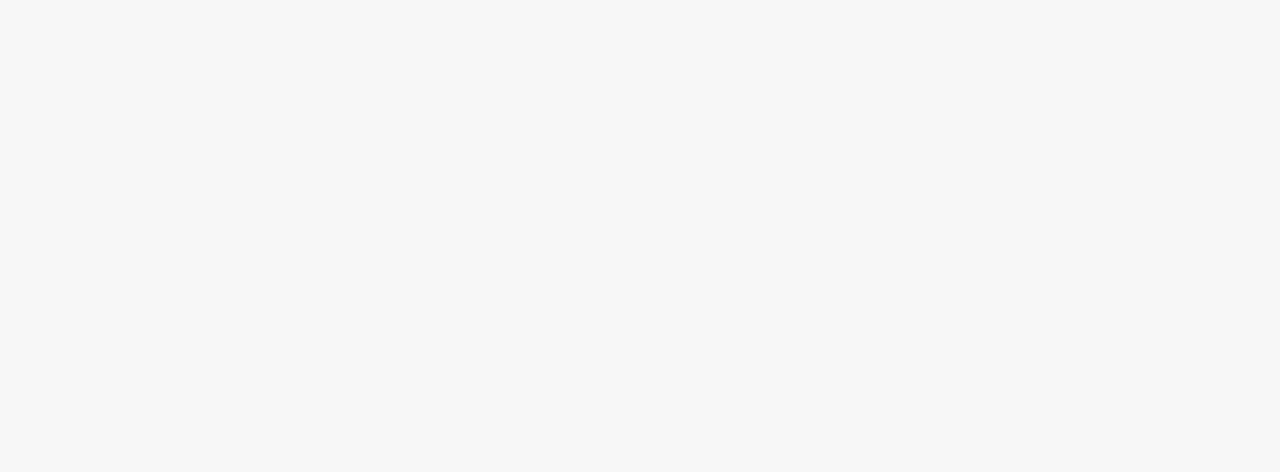
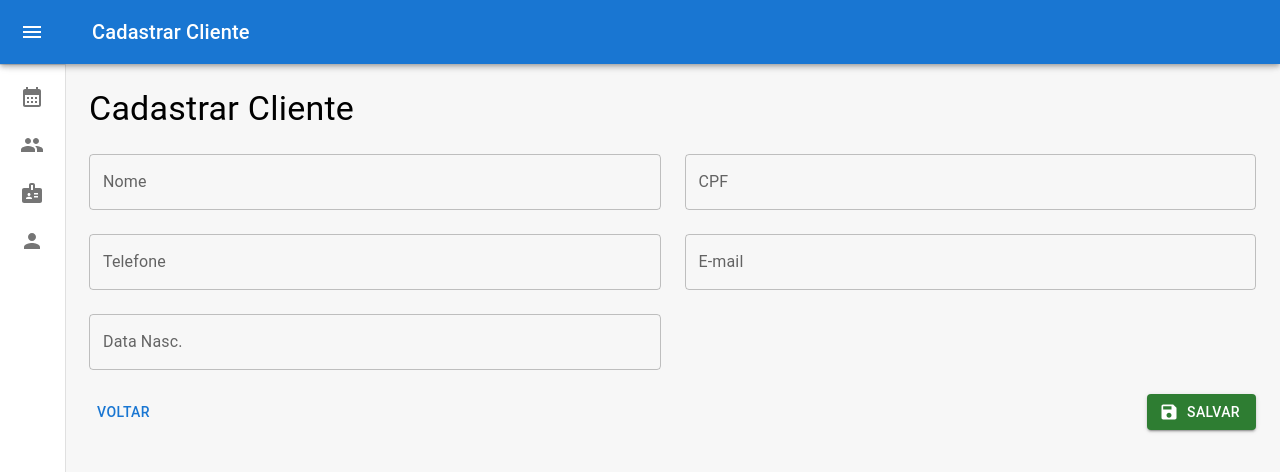
Before and after one commit to lucasvromano/restaurant, a React (Create React App) app: page /clientes/cadastrar in a window 1280 px wide. Before the commit this address had no page. Shown: the top 472 px of the page. Built offline with nearby package versions, Linux system fonts and the light colour scheme.

Commit message:
feature: add customer module

```diff
--- a/src/components/MiniDrawer/index.tsx
+++ b/src/components/MiniDrawer/index.tsx
@@ -1,12 +1,6 @@
 import * as React from 'react';
 import { useTheme, Box, Toolbar, List, Typography, Divider, IconButton, ListItem, ListItemButton, ListItemIcon, ListItemText } from '@mui/material';
-
-import MenuIcon from '@mui/icons-material/Menu';
-import ChevronLeftIcon from '@mui/icons-material/ChevronLeft';
-import ChevronRightIcon from '@mui/icons-material/ChevronRight';
-import CalendarMonthIcon from '@mui/icons-material/CalendarMonth';
-import PersonIcon from '@mui/icons-material/Person';
-import PeopleIcon from '@mui/icons-material/People';
+import { Badge, Menu, ChevronLeft, ChevronRight, CalendarMonth, Person, People } from '@mui/icons-material';
 
 import * as S from './styles'
 
@@ -19,17 +13,22 @@ const listItems = [
   {
     text: 'Agendamento',
     link: '/agendamentos',
-    icon: (<CalendarMonthIcon />)
+    icon: (<CalendarMonth />)
+  },
+  {
+    text: 'Clientes',
+    link: '/clientes',
+    icon: (<People />)
+  },
+  {
+    text: 'Funcionários',
+    link: '/funcionarios',
+    icon: (<Badge />)
   },
   {
     text: 'Usuários',
     link: '/usuarios',
-    icon: (<PersonIcon />)
-  },
-  {
-    text: 'Funcionários',
-    link: '/funcionarios',
-    icon: (<PeopleIcon />)
+    icon: (<Person />)
   }
 ]
 
@@ -59,7 +58,7 @@ const MiniDrawer = ({ title, children }: MiniDrawerType) => {
               ...(open && { display: 'none' }),
             }}
           >
-            <MenuIcon />
+            <Menu />
           </IconButton>
           <Typography variant="h6" noWrap component="div">
             {title}
@@ -69,7 +68,7 @@ const MiniDrawer = ({ title, children }: MiniDrawerType) => {
       <S.Drawer variant="permanent" open={open}>
         <S.DrawerHeader>
           <IconButton onClick={handleDrawerClose}>
-            {theme.direction === 'rtl' ? <ChevronRightIcon /> : <ChevronLeftIcon />}
+            {theme.direction === 'rtl' ? <ChevronRight /> : <ChevronLeft />}
           </IconButton>
         </S.DrawerHeader>
         <Divider />
--- a/src/store/index.ts
+++ b/src/store/index.ts
@@ -3,17 +3,20 @@ import { configureStore } from '@reduxjs/toolkit'
 import schedulesReducer from './reducers/schedules'
 import usersReducer from './reducers/users'
 import employeesReducer from './reducers/employees'
+import customersReducer from './reducers/customers'
 
 const rootReducer = {
   schedules: schedulesReducer,
   users: usersReducer,
   employees: employeesReducer,
+  customers: customersReducer,
 }
 
 export type RootState = {
   schedules: [],
   users: [],
   employees: [],
+  customers: [],
 }
 
 export default configureStore({ reducer: rootReducer })
--- /dev/null
+++ b/src/store/reducers/customers.ts
@@ -0,0 +1,18 @@
+import { createAction, createReducer } from "@reduxjs/toolkit";
+
+interface ICustomer {
+  id: string,
+  name: string,
+  document: string,
+  phone: string
+  email: string,
+  birthday: string
+}
+
+const INITIAL_STATE: ICustomer[] | (() => ICustomer[]) = []
+
+export const addCustomer = createAction<ICustomer | []>('ADD_CUSTOMER');
+
+export default createReducer(INITIAL_STATE, {
+  [addCustomer.type]: (state, action) => ([...state, action.payload])
+});
--- a/src/views/App.tsx
+++ b/src/views/App.tsx
@@ -4,6 +4,7 @@ import {
   Routes,
   Route,
 } from "react-router-dom";
+
 import ForgotPassword from "./ForgotPassword";
 import Schedules from "./Schedules";
 import Login from "./Login";
@@ -12,10 +13,10 @@ import Users from "./Users";
 import CreateUser from "./Users/CreateUser";
 import Employees from "./Employees";
 import CreateEmployee from "./Employees/CreateEmployee";
+import Customers from "./Customers";
+import CreateCustomer from "./Customers/CreateCustomer";
 
-const App = () => {
-
-  return (
+const App = () => (
   <>
     <Router>
       <Routes>
@@ -30,10 +31,12 @@ const App = () => {
 
         <Route path="/funcionarios" element={<Employees />} />
         <Route path="/funcionarios/cadastrar" element={<CreateEmployee />} />
+
+        <Route path="/clientes" element={<Customers />} />
+        <Route path="/clientes/cadastrar" element={<CreateCustomer />} />
       </Routes>
     </Router>
   </>
 )
-}
 
 export default App
--- /dev/null
+++ b/src/views/Customers/CreateCustomer/index.tsx
@@ -0,0 +1,147 @@
+import { useState } from "react"
+import { useDispatch } from 'react-redux';
+import { Link } from "react-router-dom"
+
+import { v4 as uuid } from 'uuid'
+
+import { Button, TextField, Typography, Box, Grid } from "@mui/material"
+import SaveIcon from '@mui/icons-material/Save'
+import MiniDrawer from "../../../components/MiniDrawer"
+
+import { addCustomer } from "../../../store/reducers/customers";
+
+const emptyFormData = {
+  id: '',
+  name: '',
+  document: '',
+  phone: '',
+  email: '',
+  birthday: '',
+}
+
+const CreateCustomer = () => {
+
+  const [formData, setFormData] = useState(emptyFormData)
+  const dispatch = useDispatch()
+
+  const handleChange = (target: EventTarget & (HTMLInputElement | HTMLTextAreaElement)) => {
+    setFormData({
+      ...formData,
+      [target.name]: target.value
+    })
+  }
+
+  const handleSubmit = (event: { preventDefault: () => void }) => {
+    event.preventDefault()
+    dispatch(addCustomer({
+      id: uuid(),
+      name: formData.name,
+      document: formData.document,
+      phone: formData.phone,
+      email: formData.email,
+      birthday: formData.birthday,
+    }))
+    setFormData(emptyFormData)
+  }
+
+  return (
+    <MiniDrawer title="Cadastrar Cliente">
+      <Typography variant='h4' component='h1' >
+        Cadastrar Cliente
+      </Typography>
+
+      <Box my={3}>
+        <form onSubmit={handleSubmit}>
+
+          <Grid container spacing={3}>
+
+            <Grid xs={12} sm={6} item>
+              <TextField
+                id='name'
+                name='name'
+                label='Nome'
+                variant='outlined'
+                value={formData.name}
+                onChange={({ target: value }) => handleChange(value)}
+                fullWidth
+              />
+            </Grid>
+
+            <Grid xs={12} sm={6} item>
+              <TextField
+                id='document'
+                name='document'
+                label='CPF'
+                variant='outlined'
+                value={formData.document}
+                onChange={({ target: value }) => handleChange(value)}
+                fullWidth
+              />
+            </Grid>
+
+            <Grid xs={12} sm={6} item>
+              <TextField
+                id='phone'
+                name='phone'
+                label='Telefone'
+                variant='outlined'
+                value={formData.phone}
+                onChange={({ target: value }) => handleChange(value)}
+                fullWidth
+              />
+            </Grid>
+
+            <Grid xs={12} sm={6} item>
+              <TextField
+                id='email'
+                name='email'
+                label='E-mail'
+                variant='outlined'
+                value={formData.email}
+                onChange={({ target: value }) => handleChange(value)}
+                fullWidth
+              />
+            </Grid>
+
+            <Grid xs={12} sm={6} item>
+              <TextField
+                id='birthday'
+                name='birthday'
+                label='Data Nasc.'
+                variant='outlined'
+                value={formData.birthday}
+                onChange={({ target: value }) => handleChange(value)}
+                fullWidth
+              />
+            </Grid>
+
+          </Grid>
+
+          <Box
+            display='flex'
+            alignItems='center'
+            justifyContent='space-between'
+            mt={3}>
+
+            <Link to="/clientes">
+              <Button>
+                Voltar
+              </Button>
+            </Link>
+
+            <Button
+              startIcon={<SaveIcon />}
+              variant='contained'
+              color='success'
+              type="submit">
+              Salvar
+            </Button>
+          </Box>
+
+        </form>
+      </Box>
+    </MiniDrawer>
+  )
+}
+
+export default CreateCustomer
--- /dev/null
+++ b/src/views/Customers/index.tsx
@@ -0,0 +1,110 @@
+import { useSelector } from 'react-redux';
+import { Link } from 'react-router-dom';
+
+import { DataGrid, GridColDef, ptBR } from '@mui/x-data-grid';
+import { Button, Stack, Typography } from '@mui/material';
+import DeleteIcon from '@mui/icons-material/Delete';
+import EditIcon from '@mui/icons-material/Edit';
+import AddIcon from '@mui/icons-material/Add';
+import { Box } from '@mui/system';
+
+import MiniDrawer from '../../components/MiniDrawer'
+import { RootState } from '../../store';
+
+const columns: GridColDef[] = [
+  // {
+  //   field: 'id',
+  //   headerName: 'ID',
+  //   width: 150
+  // },
+  {
+    field: 'name',
+    headerName: 'Nome',
+    width: 200,
+  },
+  {
+    field: 'document',
+    headerName: 'CPF',
+    width: 200,
+  },
+  {
+    field: 'phone',
+    headerName: 'Telefone',
+    width: 330,
+  },
+  {
+    field: 'email',
+    headerName: 'E-mail',
+    width: 90,
+  },
+  {
+    field: 'birthday',
+    headerName: 'Data Nasc.',
+    width: 150,
+  },
+  {
+    field: 'options',
+    headerName: 'Opções',
+    description: 'Opção de edição ou exclusão do cliente.',
+    sortable: false,
+    filterable: false,
+    width: 150,
+    renderCell: (e) => {
+      return (
+        <>
+          <Button
+            onClick={() => alert('Editar: ' + e.id)}>
+            <EditIcon />
+          </Button>
+          <Button
+            color='error'
+            onClick={() => alert('Excluir: ' + e.id)}>
+            <DeleteIcon />
+          </Button>
+        </>
+      )
+    }
+
+  },
+];
+
+const Customers = () => {
+
+  const customers = useSelector((state: RootState) => state.customers);
+
+  return (
+    <>
+      <MiniDrawer title="Clientes">
+        <Stack role="container-schedules">
+          <Box mb={3} display='flex' justifyContent='space-between'>
+            <Typography variant='h4' component='h1' >
+              Clientes
+            </Typography>
+
+            <Link to='/clientes/cadastrar'>
+              <Button
+                startIcon={<AddIcon />}
+                color='success'>
+                Cadastrar
+              </Button>
+            </Link>
+          </Box>
+
+          <Box bgcolor='white' width='100%' height={400}>
+            <DataGrid
+              rows={customers}
+              columns={columns}
+              pageSize={10}
+              rowsPerPageOptions={[10]}
+              checkboxSelection
+              disableSelectionOnClick
+              localeText={ptBR.components.MuiDataGrid.defaultProps.localeText}
+            />
+          </Box>
+        </Stack>
+      </MiniDrawer>
+    </>
+  )
+}
+
+export default Customers
```
Lines whose indentation alone changed are shown as unchanged.
